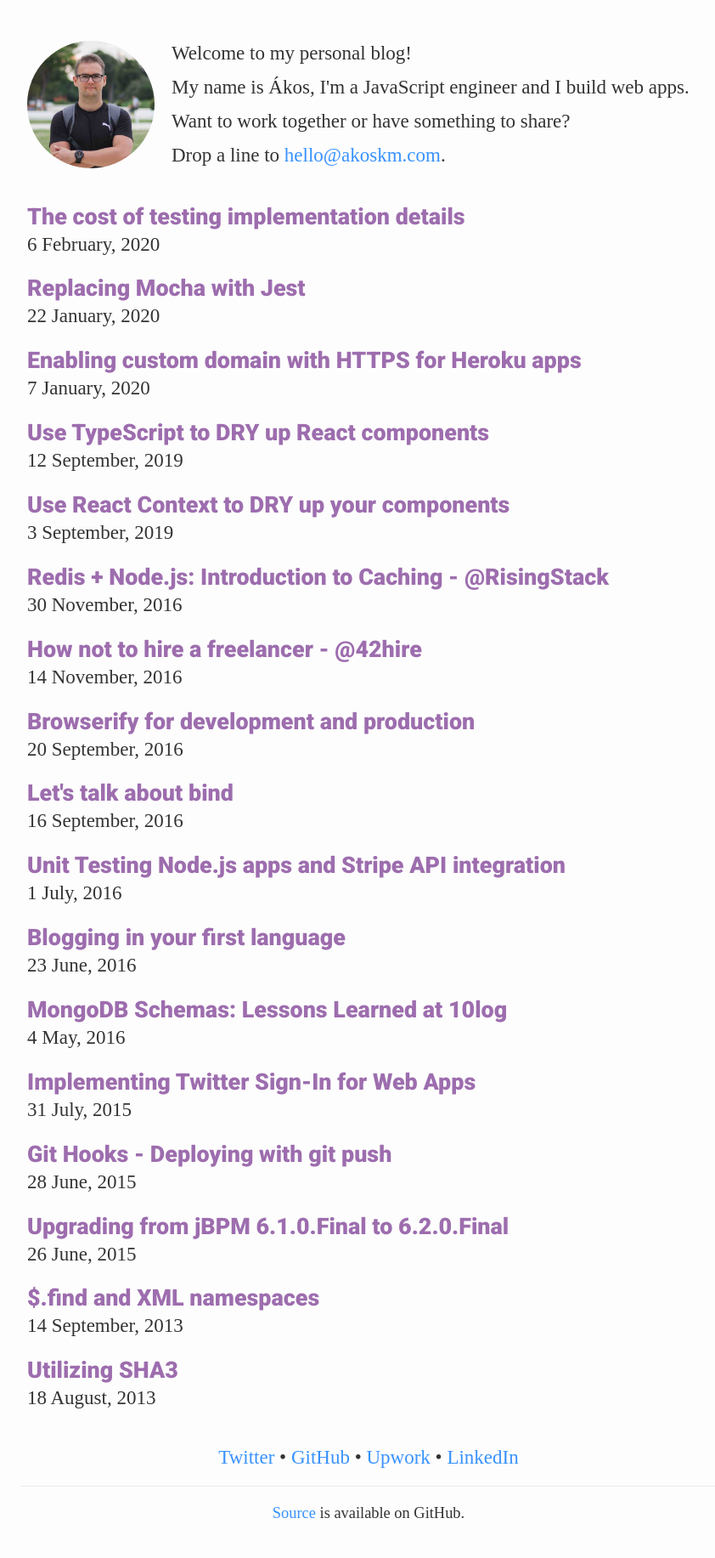
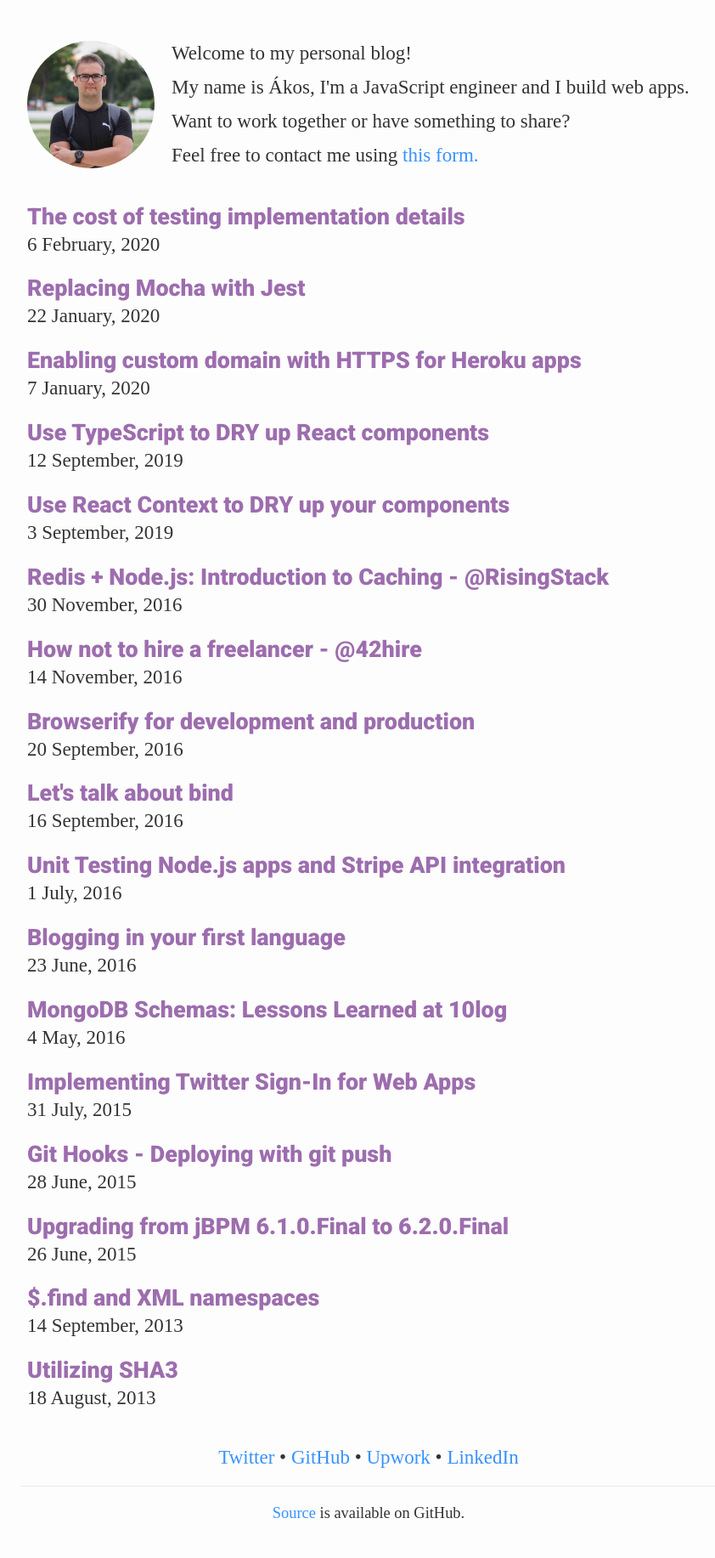
Before and after one commit to akoskm/akoskm.github.io, a Jekyll site: the page built from index.html, in a window 1280 px wide. Shown: the whole page at 85% size, without its empty margins (206-1048 px from the left). Built offline with Jekyll 4.4.1, drawn with Linux system fonts in a browser that asks for light colours; nearby versions of some CDN libraries; some web fonts are replaced; comment, search, counter and statistics services are not loaded.

Commit message:
add contact form

```diff
--- a/index.html
+++ b/index.html
@@ -8,7 +8,7 @@
     <p>Welcome to my personal blog!</p>
     <p>My name is Ákos, I'm a JavaScript engineer and I build web apps.</p>
     <p>Want to work together or have something to share?</p>
-    <p>Drop a line to <a href="mailto:hello@akoskm.com">hello@akoskm.com</a>.</p>
+    <p>Feel free to contact me using <a href="https://forms.gle/tHXz7c61SBU54z5J6">this form.</a></p>
   </div>
 </section>
 <section class="posts">
```
